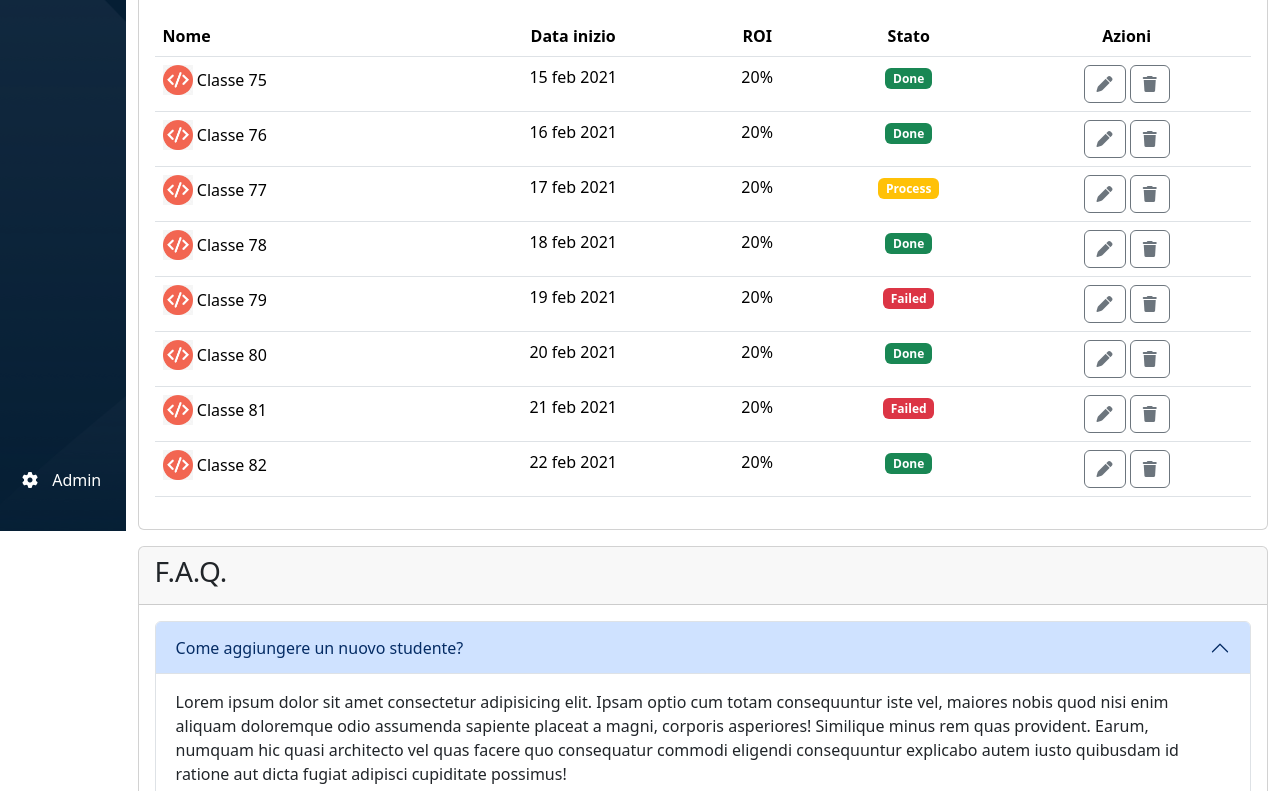
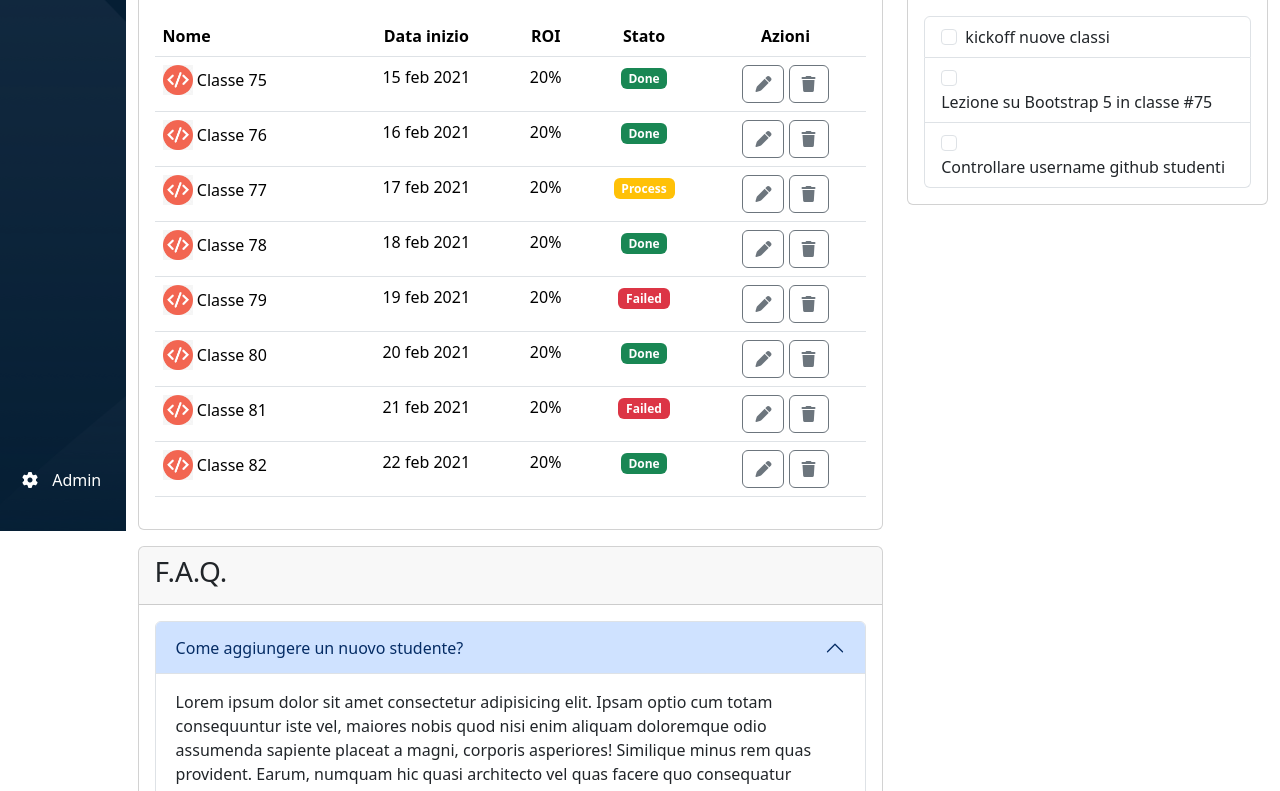
Before and after one commit to GianlucaGiardella/html-css-bootstrap-dashboard, a plain HTML site: page index.html in a window 1280 px wide. Shown: the part 269-1060 px from the top of the page. Drawn offline with nearby package versions, Linux system fonts and the light colour scheme.

Commit message:
add: bottom main todo

```diff
--- a/index.html
+++ b/index.html
@@ -213,7 +213,7 @@
 
                 <div class="bottom_main">
                     <div class="row mt-3">
-                        <div class="col-12">
+                        <div class="col-12 col-lg-8">
                             <div class="classes mb-3">
                                 <div class="card">
                                     <div class="card-header">
@@ -454,7 +454,42 @@
                                 </div>
                             </div>
                         </div>
+
+                        <div class="col-12 col-lg-4">
+                            <div class="todo mb-3">
+                                <div class="card">
+                                    <div class="card-header">
+                                        <h3>To Do</h3>
+                                    </div>
+                                    <div class="card-body">
+                                        <ul class="list-group">
+                                            <li class="list-group-item">
+                                                <input class="form-check-input me-1" type="checkbox" value=""
+                                                    id="firstCheckboxStretched">
+                                                <label class="form-check-label stretched-link"
+                                                    for="firstCheckboxStretched">kickoff nuove classi</label>
+                                            </li>
+                                            <li class="list-group-item">
+                                                <input class="form-check-input me-1" type="checkbox" value=""
+                                                    id="secondCheckboxStretched">
+                                                <label class="form-check-label stretched-link"
+                                                    for="secondCheckboxStretched">Lezione su Bootstrap 5 in classe
+                                                    #75</label>
+                                            </li>
+                                            <li class="list-group-item">
+                                                <input class="form-check-input me-1" type="checkbox" value=""
+                                                    id="thirdCheckboxStretched">
+                                                <label class="form-check-label stretched-link"
+                                                    for="thirdCheckboxStretched">Controllare username github
+                                                    studenti</label>
+                                            </li>
+                                        </ul>
+                                    </div>
+                                </div>
+                            </div>
+                        </div>
                     </div>
+                </div>
             </main>
         </div>
     </div>
```
